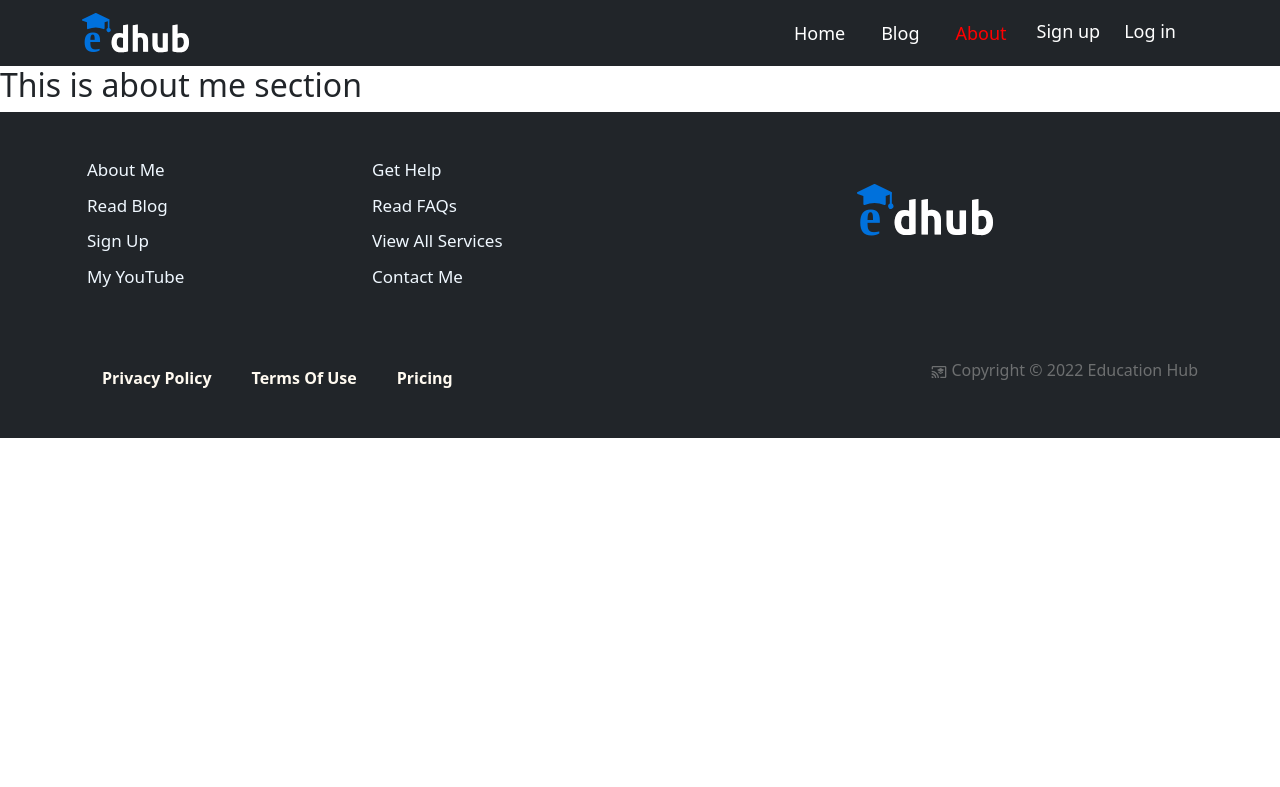
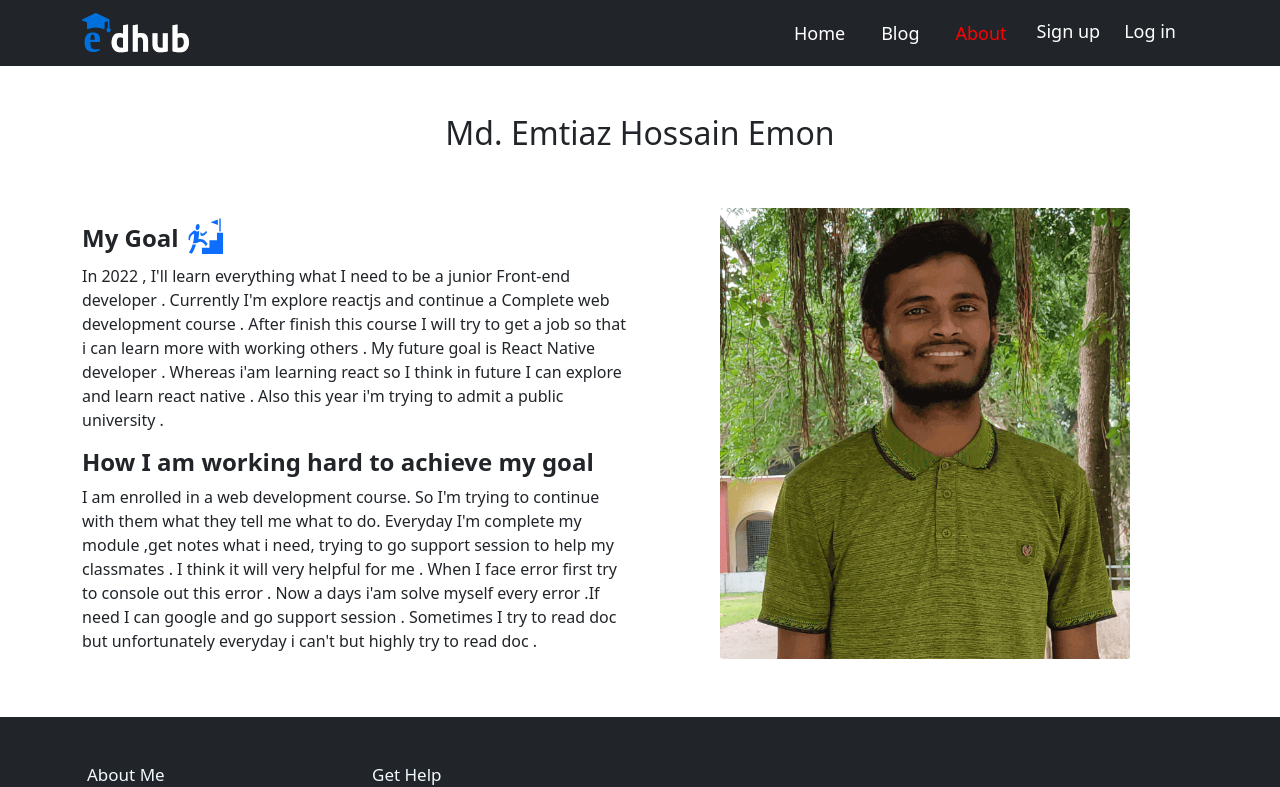
Before and after one commit to EmtiazHossainE2/education-hub, a React (Create React App) app: page /about in a window 1280 px wide. Shown: the top 787 px of the page. Built offline with nearby package versions, Linux system fonts and the light colour scheme; no server answers.

Commit message:
about me section done

```diff
--- a/src/pages/About/About.js
+++ b/src/pages/About/About.js
@@ -1,9 +1,30 @@
 import React from 'react';
 import './About.css'
+import me from '../../images/me.png'
+import { GiStairsGoal } from 'react-icons/gi';
+
 const About = () => {
     return (
-        <div>
-            <h2>This is about me section</h2>
+        <div className='container my-5'>
+            <div className='d-flex justify-content-center align-items-center my-5'>
+                <h2>Md. Emtiaz Hossain Emon</h2>
+            </div>
+            <div className="row">
+                <div className="col-md-6 ">
+                    <h4 > <strong>My Goal <b className='fs-1 text-primary'><GiStairsGoal /></b> </strong> </h4>
+                    <p>In 2022 , I'll learn everything what I need to be a junior Front-end developer . Currently I'm explore reactjs and continue a Complete web development course . After finish this course I will try to get a job so that i can learn more with working others . My future goal is React Native developer . Whereas i'am learning react so I think in future I can explore and learn react native . Also this year i'm trying to admit a public university . </p>
+
+                    <h4> <strong>How I am working hard to achieve my goal </strong> </h4>
+                    <p> I am enrolled in a web development course. So I'm trying to continue with them what they tell me what to do. Everyday I'm complete my module ,get notes what i need, trying to go support session to help my classmates . I think it will very helpful for me . When I face error first try to console out this error . Now a days i'am solve myself every error .If need I can google and go support session . Sometimes I try to read doc but unfortunately everyday i can't but highly try to read doc . </p>
+
+
+                </div>
+                <div className="col-md-6">
+                    <div className='d-flex justify-content-center align-items-center'>
+                        <img className='w-75 rounded-1' src={me} alt="" />
+                    </div>
+                </div>
+            </div>
         </div>
     );
 };
```
Also changed, not shown: src/images/me.png (added).
